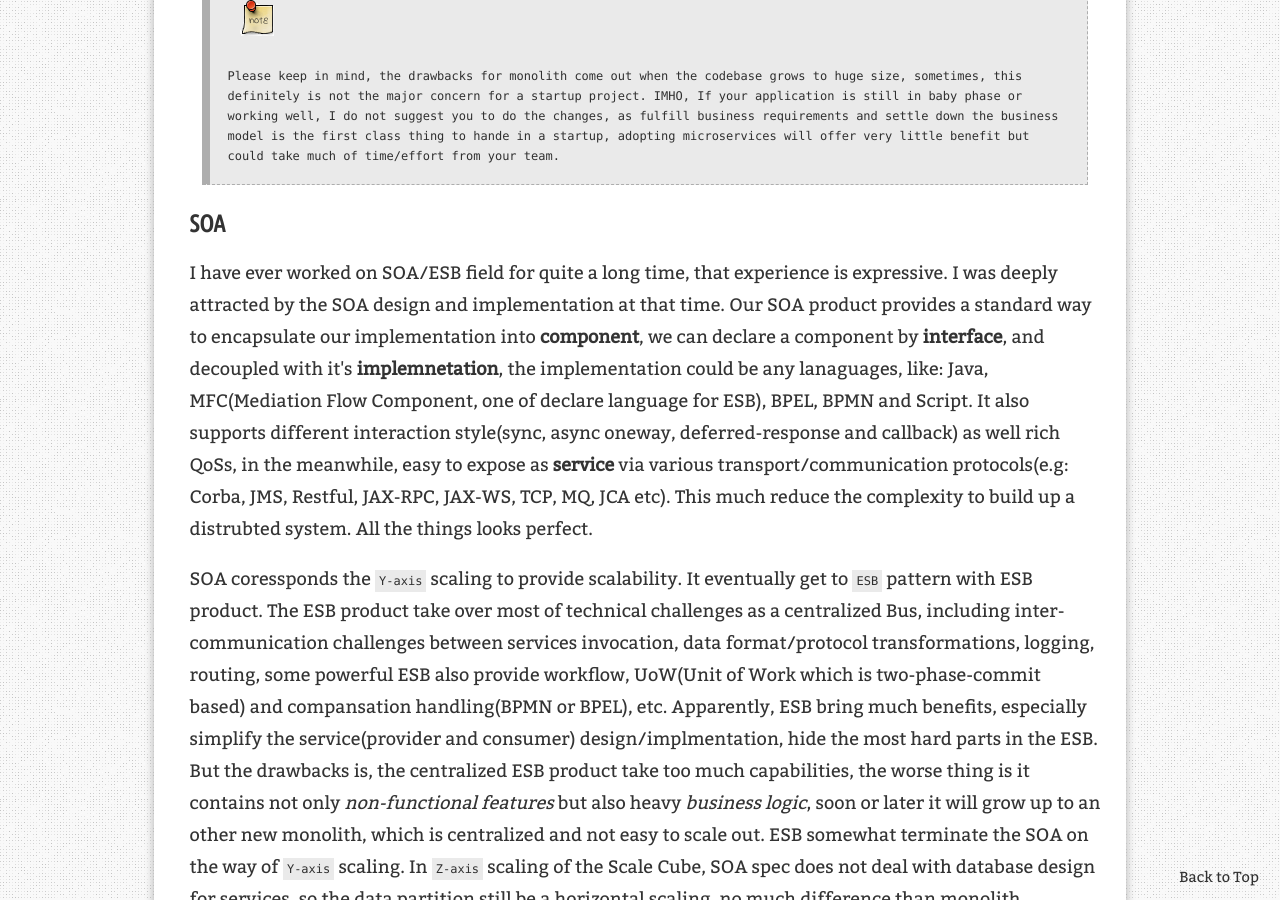
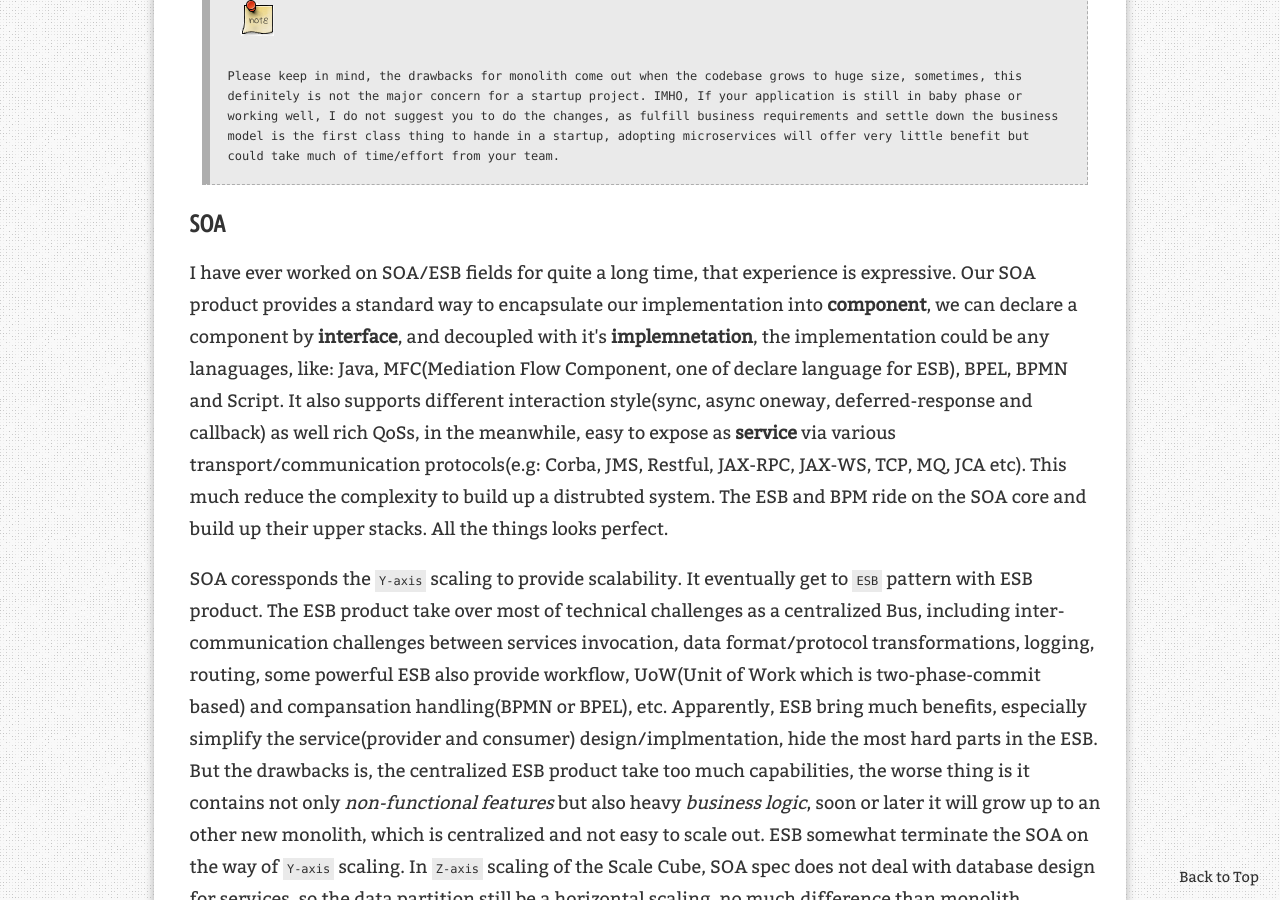
Before and after one commit to leezhenghui/leezhenghui.github.io, a Jekyll site: the page built from _posts/2018-10-10-build-a-scalable-system-basics.md, in a window 1280 px wide and 900 px high, scrolled down 8599 px. Built offline with Jekyll 4.4.1, drawn with Linux system fonts in a browser that asks for light colours; comment, search, counter and statistics services are not loaded.

Commit message:
auto udpate by doc builder

```diff
--- a/_posts/2018-10-10-build-a-scalable-system-basics.md
+++ b/_posts/2018-10-10-build-a-scalable-system-basics.md
@@ -146,7 +146,7 @@
 
 ### SOA
 
-I have ever worked on SOA/ESB field for quite a long time, that experience is expressive. I was deeply attracted by the SOA design and implementation at that time. Our SOA product provides a standard way to encapsulate our implementation into **component**, we can declare a component by **interface**, and decoupled with it's **implemnetation**, the implementation could be any lanaguages, like: Java, MFC(Mediation Flow Component, one of declare language for ESB), BPEL, BPMN and Script. It also supports different interaction style(sync, async oneway, deferred-response and callback) as well rich QoSs, in the meanwhile, easy to expose as **service** via various transport/communication protocols(e.g: Corba, JMS, Restful, JAX-RPC, JAX-WS, TCP, MQ, JCA etc). This much reduce the complexity to build up a distrubted system. All the things looks perfect.
+I have ever worked on SOA/ESB fields for quite a long time, that experience is expressive. Our SOA product provides a standard way to encapsulate our implementation into **component**, we can declare a component by **interface**, and decoupled with it's **implemnetation**, the implementation could be any lanaguages, like: Java, MFC(Mediation Flow Component, one of declare language for ESB), BPEL, BPMN and Script. It also supports different interaction style(sync, async oneway, deferred-response and callback) as well rich QoSs, in the meanwhile, easy to expose as **service** via various transport/communication protocols(e.g: Corba, JMS, Restful, JAX-RPC, JAX-WS, TCP, MQ, JCA etc). This much reduce the complexity to build up a distrubted system. The ESB and BPM ride on the SOA core and build up their upper stacks. All the things looks perfect.
 
 SOA coressponds the `Y-axis` scaling to provide scalability. It eventually get to `ESB` pattern with ESB product. The ESB product take over most of technical challenges as a centralized Bus, including inter-communication challenges between services invocation, data format/protocol transformations, logging, routing, some powerful ESB also provide workflow, UoW(Unit of Work which is two-phase-commit based) and compansation handling(BPMN or BPEL), etc. Apparently, ESB bring much benefits, especially simplify the service(provider and consumer) design/implmentation, hide the most hard parts in the ESB. But the drawbacks is, the centralized ESB product take too much capabilities, the worse thing is it contains not only _non-functional features_ but also heavy _business logic_, soon or later it will grow up to an other new monolith, which is centralized and not easy to scale out. ESB somewhat terminate the SOA on the way of `Y-axis` scaling. In `Z-axis` scaling of the Scale Cube, SOA spec does not deal with database design for services, so the data partition still be a horizontal scaling, no much difference than monolith.
 
```
